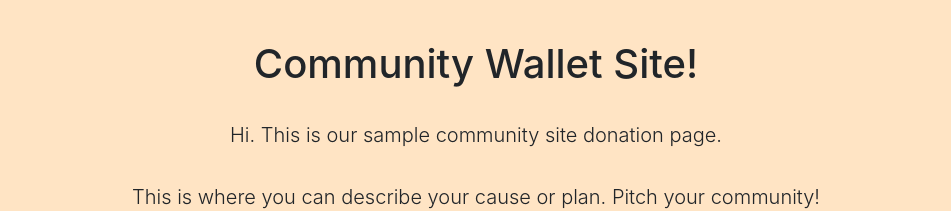
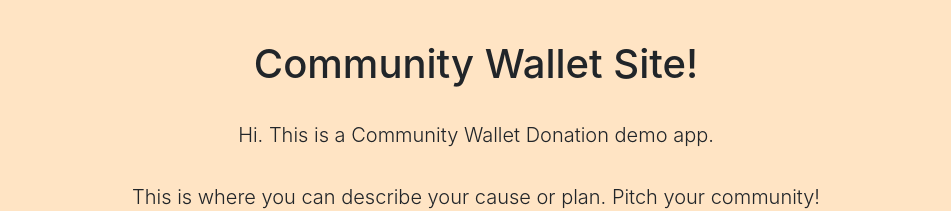
Before and after one commit to bellmorecode/CommunityWalletDapp, a React (Create React App) app in the folder community-wallet-dapp/: page / in a window 1280 px wide. Shown: the top 211 px of the page, without its empty margins (164-1115 px from the left). Built offline with nearby package versions, Linux system fonts and the light colour scheme.

Commit message:
changes to the language on the home page

```diff
--- a/community-wallet-dapp/src/App.js
+++ b/community-wallet-dapp/src/App.js
@@ -105,7 +105,7 @@ function App() {
     <div className="App">
       <h1>Community Wallet Site!</h1>
       <p className='lead'>
-        Hi. This is our sample community site donation page.
+        Hi. This is a Community Wallet Donation demo app.
       </p>
       <p className='lead' >
         This is where you can describe your cause or plan. Pitch your community!
```
